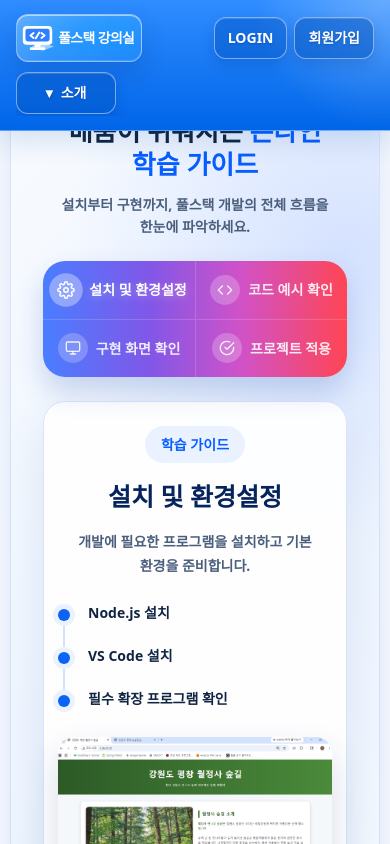
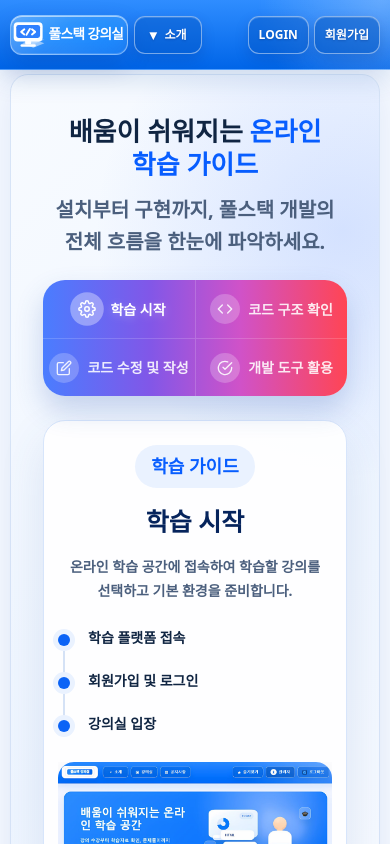
Before and after one commit to Arckie/WLS-Project, a React (Vite) app in the folder frontend_semi/: page /introduce/howtouse in a window 390 px wide. Built offline with nearby package versions, Linux system fonts and the light colour scheme.

Commit message:
0.999 BETA // HowToUse Edited / Mobile Environmental UX Improvement.

```diff
--- a/frontend_semi/src/components/layout/Header.css
+++ b/frontend_semi/src/components/layout/Header.css
@@ -99,6 +99,7 @@
   display: block;
   object-fit: contain;
 }
+
 .header-left {
   display: flex;
   align-items: center;
@@ -265,7 +266,12 @@
   height: 12px;
 }
 
-.custom-dropdown:hover .custom-dropdown-menu {
+/*
+  PC에서는 기존처럼 hover로 열리고,
+  모바일에서는 Header.tsx의 custom-dropdown-open 클래스로 터치 열림을 처리합니다.
+*/
+.custom-dropdown:hover .custom-dropdown-menu,
+.custom-dropdown.custom-dropdown-open .custom-dropdown-menu {
   opacity: 1;
   visibility: visible;
   transform: translateY(0);
@@ -330,37 +336,108 @@
   }
 }
 
+/*
+  모바일 헤더 정리:
+  기존에는 .header-left가 order: 3 / width: 100%로 잡혀 있어서
+  소개 버튼이 강제로 다음 줄로 내려갔습니다.
+  여기서는 한 줄 배치를 유지하되, 아주 좁은 화면에서만 크기를 더 줄입니다.
+*/
 @media (max-width: 820px) {
   .header {
-    height: auto;
-    min-height: 90px;
-    padding: 14px 16px;
+    height: 76px;
+    min-height: 76px;
+    padding: 0 12px;
   }
 
   .header-inner {
-    flex-wrap: wrap;
-    align-content: center;
-    gap: 10px;
+    height: 100%;
+    flex-wrap: nowrap;
+    align-items: center;
+    gap: 8px;
+  }
+
+  .header-logo {
+    width: 126px;
+    height: 42px;
+    padding: 3px 8px;
+    flex-shrink: 0;
+  }
+
+  .header-logo img {
+    width: 124%;
+    height: 124%;
   }
 
   .header-left {
-    order: 3;
-    width: 100%;
-    flex: 1 0 100%;
-    overflow-x: auto;
-    padding-bottom: 2px;
-  }
-
-  .header-left::-webkit-scrollbar {
-    height: 4px;
-  }
-
-  .header-left::-webkit-scrollbar-thumb {
-    background: rgba(255, 255, 255, 0.34);
-    border-radius: 999px;
+    order: initial;
+    width: auto;
+    flex: 0 0 auto;
+    min-width: auto;
+    overflow: visible;
+    padding-bottom: 0;
+    gap: 6px;
   }
 
   .header-right {
     margin-left: auto;
+    flex-shrink: 0;
+    gap: 6px;
+  }
+
+  .header-button {
+    height: 40px;
+    padding: 0 12px;
+    font-size: 13px;
+    border-radius: 11px;
+  }
+
+  .header-main-button {
+    min-width: 76px;
+  }
+
+  .custom-dropdown-menu {
+    top: calc(100% + 8px);
+    left: 0;
+    min-width: 150px;
   }
 }
+
+/*
+  아주 좁은 모바일 화면에서는 모든 버튼이 한 줄에 들어가도록
+  로고와 버튼 크기를 한 번 더 줄입니다.
+*/
+@media (max-width: 480px) {
+  .header {
+    height: 70px;
+    min-height: 70px;
+    padding: 0 10px;
+  }
+
+  .header-inner {
+    gap: 6px;
+  }
+
+  .header-logo {
+    width: 118px;
+    height: 40px;
+    padding: 3px 7px;
+  }
+
+  .header-button {
+    height: 38px;
+    padding: 0 10px;
+    font-size: 12px;
+  }
+
+  .header-main-button {
+    min-width: 68px;
+  }
+
+  .header-right {
+    gap: 5px;
+  }
+
+  .custom-dropdown-menu {
+    min-width: 144px;
+  }
+}
--- a/frontend_semi/src/components/layout/Header.tsx
+++ b/frontend_semi/src/components/layout/Header.tsx
@@ -1,8 +1,12 @@
-import { useEffect } from "react";
+import { useEffect, useRef, useState } from "react";
 import { useLocation, useNavigate } from "react-router-dom";
+
 import logo from "../../icon/logo.svg";
+
 import type { User } from "../../types/User";
+
 import { isJwtExpired } from "../../utils/authUtils";
+
 import "./Header.css";
 
 type HeaderProps = {
@@ -13,6 +17,9 @@ type HeaderProps = {
 function Header({ user, handleLogout }: HeaderProps) {
   const navigate = useNavigate();
   const location = useLocation();
+
+  const [isIntroOpen, setIsIntroOpen] = useState(false);
+  const introDropdownRef = useRef<HTMLDivElement | null>(null);
 
   const isMemberSignOffRedirecting = () => {
     const signOffAt = Number(sessionStorage.getItem("memberSignOffAt"));
@@ -58,6 +65,24 @@ function Header({ user, handleLogout }: HeaderProps) {
     }
   };
 
+  const toggleIntroDropdown = () => {
+    setIsIntroOpen((prev) => !prev);
+  };
+
+  const closeIntroDropdown = () => {
+    setIsIntroOpen(false);
+  };
+
+  const moveToIntroduce = () => {
+    closeIntroDropdown();
+    navigate("/introduce");
+  };
+
+  const moveToHowToUse = () => {
+    closeIntroDropdown();
+    navigate("/introduce/howtouse");
+  };
+
   useEffect(() => {
     checkTokenExpired();
 
@@ -77,6 +102,36 @@ function Header({ user, handleLogout }: HeaderProps) {
     };
   }, [user, location.pathname]);
 
+  /*
+    소개 드롭다운은 기존 CSS hover만으로는 모바일 터치에서 안정적으로 열리지 않습니다.
+    그래서 클릭/터치 기반 상태를 추가하고, 바깥 영역을 누르면 닫히도록 처리합니다.
+  */
+  useEffect(() => {
+    const handlePointerDownOutside = (event: MouseEvent | TouchEvent) => {
+      if (
+        introDropdownRef.current &&
+        !introDropdownRef.current.contains(event.target as Node)
+      ) {
+        setIsIntroOpen(false);
+      }
+    };
+
+    document.addEventListener("mousedown", handlePointerDownOutside);
+    document.addEventListener("touchstart", handlePointerDownOutside);
+
+    return () => {
+      document.removeEventListener("mousedown", handlePointerDownOutside);
+      document.removeEventListener("touchstart", handlePointerDownOutside);
+    };
+  }, []);
+
+  /*
+    라우트가 바뀌면 열린 소개 드롭다운을 닫습니다.
+  */
+  useEffect(() => {
+    closeIntroDropdown();
+  }, [location.pathname]);
+
   return (
     <header className="header">
       <div className="header-inner">
@@ -85,8 +140,21 @@ function Header({ user, handleLogout }: HeaderProps) {
         </div>
 
         <nav className="header-left">
-          <div className="custom-dropdown">
-            <button type="button" className="header-button header-main-button">
+          <div
+            className={
+              isIntroOpen
+                ? "custom-dropdown custom-dropdown-open"
+                : "custom-dropdown"
+            }
+            ref={introDropdownRef}
+          >
+            <button
+              type="button"
+              className="header-button header-main-button"
+              onClick={toggleIntroDropdown}
+              aria-haspopup="menu"
+              aria-expanded={isIntroOpen}
+            >
               <span className="header-button-icon">▾</span>
               소개
             </button>
@@ -95,7 +163,7 @@ function Header({ user, handleLogout }: HeaderProps) {
               <button
                 type="button"
                 className="custom-dropdown-item"
-                onClick={() => navigate("/introduce")}
+                onClick={moveToIntroduce}
               >
                 <span>📘</span>
                 사이트 소개
@@ -104,7 +172,7 @@ function Header({ user, handleLogout }: HeaderProps) {
               <button
                 type="button"
                 className="custom-dropdown-item"
-                onClick={() => navigate("/introduce/howtouse")}
+                onClick={moveToHowToUse}
               >
                 <span>💡</span>
                 이용 방법
@@ -151,12 +219,11 @@ function Header({ user, handleLogout }: HeaderProps) {
                 type="button"
                 className="header-button header-user-button"
                 onClick={() => {
-
-                    navigate("/members/mypage/learning");
+                  navigate("/members/mypage/learning");
                 }}
               >
                 <span className="header-user-avatar">♙</span>
-                          {user.name}님
+                {user.name}님
               </button>
 
               <button
--- a/frontend_semi/src/pages/FavoritePage.tsx
+++ b/frontend_semi/src/pages/FavoritePage.tsx
@@ -16,7 +16,7 @@ function FavoritePage() {
         try {
             const response = await customAxios.get("/api/favorites/me");
 
-            console.log("즐겨찾기 목록:", response.data);
+          //  console.log("즐겨찾기 목록:", response.data);
 
             setFavorites(response.data);
         } catch (error) {
--- a/frontend_semi/src/pages/HowToUse.css
+++ b/frontend_semi/src/pages/HowToUse.css
@@ -45,7 +45,7 @@
 
 .howto2-heading p {
   margin: 0;
-  font-size: clamp(14px, 2vw, 17px);
+  font-size: clamp(20px, 2vw, 17px);
   font-weight: 600;
   color: #4b5f7d;
   line-height: 1.6;
@@ -158,7 +158,7 @@
   grid-template-columns: minmax(280px, 0.4fr) minmax(0, 0.6fr);
   align-items: center;
   gap: clamp(28px, 4vw, 48px);
-  min-height: clamp(460px, 58vh, 680px);
+  min-height: clamp(460px, 58vh, 580px);
   height: auto;
   padding: clamp(30px, 5vw, 70px);
   box-sizing: border-box;
@@ -202,7 +202,7 @@
   border-radius: 999px;
   background: #eaf2ff;
   color: #075dff;
-  font-size: 14px;
+  font-size: 18px;
   font-weight: 900;
 }
 
@@ -217,7 +217,7 @@
 
 .main-desc {
   margin: 0 0 30px;
-  font-size: clamp(15px, 1.7vw, 17px);
+  font-size: clamp(24px, 1.7vw, 17px);
   font-weight: 600;
   line-height: 1.7;
   color: #4b5f7d;
@@ -234,7 +234,7 @@
   position: relative;
   padding-left: 36px;
   padding-bottom: 22px;
-  font-size: clamp(15px, 1.8vw, 17px);
+  font-size: clamp(22px, 1.8vw, 17px);
   font-weight: 700;
   color: #102542;
   line-height: 1.5;
@@ -277,6 +277,7 @@
   display: flex;
   align-items: center;
   justify-content: center;
+  overflow: hidden;
 }
 
 .image-grid {
@@ -286,34 +287,36 @@
   align-items: center;
   justify-content: center;
   gap: clamp(18px, 3vw, 32px);
+  max-height: 450px;
+  overflow: hidden;
 }
 
 .image-grid.one-image {
-  grid-template-columns: minmax(0, 1fr);
-}
-
-.image-grid.two-images {
-  grid-template-columns: repeat(2, minmax(0, 1fr));
-  max-width: 1200px;
-  margin: 0 auto;
+    width: 100%;
+    max-width: 100%;
+    margin: 0 auto;
 }
 
 .image-frame {
   width: 100%;
-  max-width: 620px;
+  max-width: 100%;
   border-radius: 16px;
   overflow: hidden;
   box-shadow: 0 16px 34px rgba(20, 52, 100, 0.16);
 }
 
 .image-frame.full {
-  max-width: 620px;
+    max-width: 100%;
 }
 
 .image-frame img {
   width: 100%;
   height: auto;
   display: block;
+  max-height: 430px;
+  object-fit: contain;
+  image-rendering: auto;
+  margin: 0 auto;
 }
 
 /* 이미지 없는 탭 */
@@ -445,10 +448,14 @@
   }
 
   .model-content {
+    overflow: visible;
+    min-height: clamp(500px, 70vh, 800px);
+    height: auto;
+    display: flex;
+    flex-direction: column;
     padding: 26px 18px;
     border-radius: 22px;
     gap: 28px;
-    min-height: auto;
   }
 
   .left-content {
@@ -477,7 +484,11 @@
   }
 
   .image-frame {
-    max-width: 100%;
+     width: 100%;
+     max-width: 100%;
+     border-radius: 16px;
+     overflow: hidden;
+     box-shadow: 0 16px 34px rgba(20, 52, 100, 0.16);
   }
 
   .empty-image-box {
--- a/frontend_semi/src/pages/HowToUse.tsx
+++ b/frontend_semi/src/pages/HowToUse.tsx
@@ -5,15 +5,17 @@ import {
   FiCode,
   FiMonitor,
   FiCheckCircle,
+  FiEdit,
   FiChevronLeft,
   FiChevronRight
-} from "react-icons/fi";
-
+} from 'react-icons/fi';
 import "./HowToUse.css";
 
 // 사용할 이미지 파일들을 불러옵니다.
-import image01 from "../assets/홈페이지_김리운_01.png";
-import image02 from "../assets/홈페이지_김리운_02.png";
+import image01 from "../assets/01_1.jpg";
+import image02 from "../assets/02_1.jpg";
+import image03 from "../assets/3.jpg";
+import image04 from "../assets/4.jpg";
 
 /**
  * 학습 가이드 단계별 데이터(배열) 탭과 관련 내용으로 들어갑니다.
@@ -23,32 +25,34 @@ const models = [
   {
     id: 1,
     icon: <FiSettings />,
-    title: "설치 및 환경설정",
-    desc: "개발에 필요한 프로그램을 설치하고 기본 환경을 준비합니다.",
-    steps: ["Node.js 설치", "VS Code 설치", "필수 확장 프로그램 확인"],
-    img: [image01, image02] // 이미지가 여러 장일 경우 배열 사용
+    title: "학습 시작",
+    desc: "온라인 학습 공간에 접속하여 학습할 강의를 선택하고 기본 환경을 준비합니다.",
+    steps: ["학습 플랫폼 접속", "회원가입 및 로그인", "강의실 입장"],
+    img: [image01] // 1.jpg: 학습 시작 화면
   },
   {
     id: 2,
     icon: <FiCode />,
-    title: "코드 예시 확인",
-    desc: "백엔드와 프론트엔드 코드가 어떻게 작성되는지 확인합니다.",
-    steps: ["백엔드 API 구조 분석", "프론트엔드 컴포넌트 구조 확인"]
+    title: "코드 구조 확인",
+    desc: "강의에서 제공하는 Spring Boot 및 JPA 코드 예시를 확인하고 분석합니다.",
+    steps: ["강의 목록 확인", "코드 예시 파악", "복사 기능 활용"],
+    img: [image02] // 2.jpg: 강의 목록 및 코드 예시 화면
   },
   {
     id: 3,
-    icon: <FiMonitor />,
-    title: "구현 화면 확인",
-    desc: "작성한 코드가 실제 화면에서 어떻게 보이는지 확인합니다.",
-    steps: ["백엔드 API 구조 분석", "프론트엔드 컴포넌트 구조 확인"],
-    img: image02
+    icon: <FiEdit />,
+    title: "코드 수정 및 작성",
+    desc: "기존 코드를 수정하거나 새로운 기능을 위한 코드를 작성합니다.",
+    steps: ["코드 수정 버튼 클릭", "새 글 작성/수정 모드 진입", "비즈니스 로직 구현"],
+    img: [image03] // 3.jpg: 수정 및 새 글 작성 기능
   },
   {
     id: 4,
     icon: <FiCheckCircle />,
-    title: "프로젝트 적용",
-    desc: "배운 내용을 프로젝트에 적용하고 동작을 확인합니다.",
-    steps: ["백엔드 API 구조 분석", "프론트엔드 컴포넌트 구조 확인"]
+    title: "개발 도구 활용",
+    desc: "IntelliJ IDEA를 사용하여 효율적인 개발 환경을 구축하고 어노테이션을 적용합니다.",
+    steps: ["IntelliJ IDEA 설치 및 설정", "@Service, @RequiredArgsConstructor 적용", "코드 구현"],
+    img: [image04] // 4.jpg: IDE 추천 및 서비스 코드 어노테이션
   }
 ];
 
--- a/frontend_semi/src/pages/LearningPage.tsx
+++ b/frontend_semi/src/pages/LearningPage.tsx
@@ -30,8 +30,8 @@ function LearningPage() {
                 customAxios.get(PROGRESS_SUMMARY_URL),
             ]);
 
-            console.log("최근 학습 정보:", recentResponse.data);
-            console.log("대주제별 학습 진도:", summaryResponse.data);
+          //  console.log("최근 학습 정보:", recentResponse.data);
+          //  console.log("대주제별 학습 진도:", summaryResponse.data);
 
             setRecentLectures(recentResponse.data || []);
             setProgressSummaries(summaryResponse.data || []);
```
